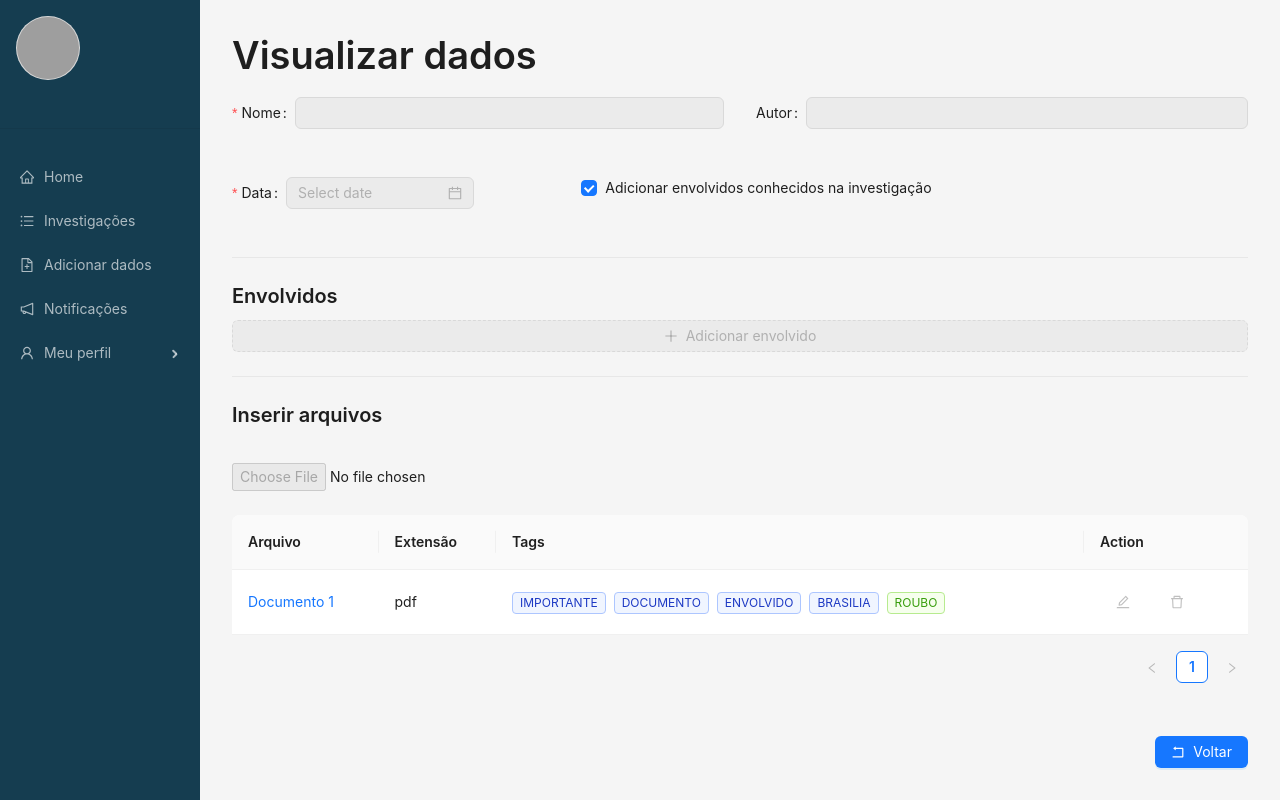
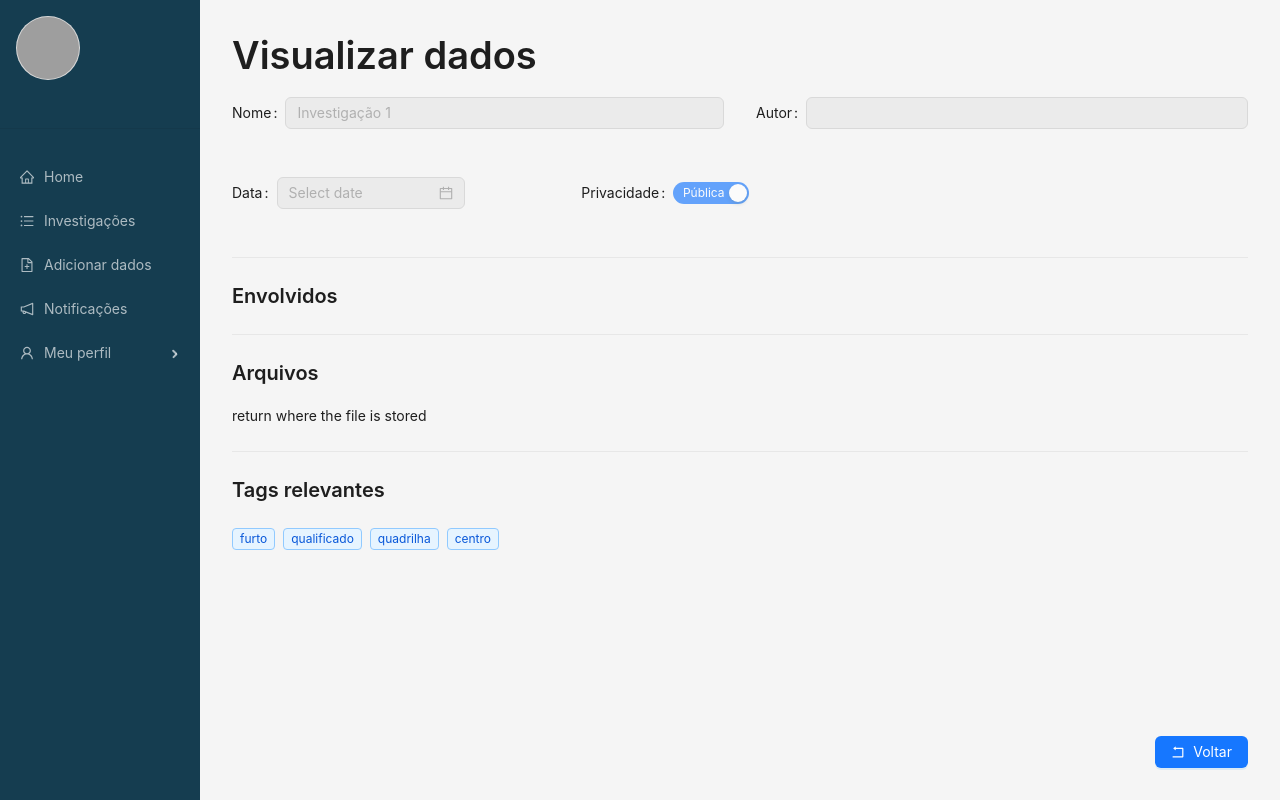
Before and after one commit to chiucchi/intelishare, a React (Vite) app: page /investigations/detail in a window 1280 px wide. Built offline with nearby package versions, Linux system fonts and the light colour scheme; grey boxes are pictures that could not be loaded.

Commit message:
adjusted in other pages

```diff
--- a/src/pages/investigations/InvestigationList.tsx
+++ b/src/pages/investigations/InvestigationList.tsx
@@ -54,7 +54,7 @@ const Investigationlist = () => {
       ),
     },
     {
-      title: "Action",
+      title: "",
       key: "action",
       render: (_, record) => (
         <Space size="middle">
@@ -62,6 +62,7 @@ const Investigationlist = () => {
             type="text"
             onClick={() => {
               // fazer a request pra pegar os dados baseado no id aqui, e ai sim passar pra proxima pagina
+              // ou fazer a request na pagina de detalhes também caso a pessoa de refresh na pagina
               navigate("detail");
             }}
           >
--- a/src/pages/investigations/create/InvestigationsAdd.tsx
+++ b/src/pages/investigations/create/InvestigationsAdd.tsx
@@ -28,7 +28,6 @@ import {
   SendOutlined,
   UploadOutlined,
 } from "@ant-design/icons";
-import JSZip from "jszip";
 import { extractUser } from "../../../helpers/getUser";
 const { Option } = Select;
 
--- a/src/pages/investigations/details/InvestigationDetail.tsx
+++ b/src/pages/investigations/details/InvestigationDetail.tsx
@@ -1,36 +1,22 @@
 import {
   Button,
-  Card,
-  Checkbox,
   Col,
   DatePicker,
   DatePickerProps,
   Divider,
   Form,
   Input,
-  Modal,
-  Popconfirm,
   Row,
   Select,
   Space,
-  Table,
+  Switch,
   Tag,
   Typography,
 } from "antd";
 import PageContainer from "../../../components/container/Container";
 import { useState } from "react";
-import { CheckboxChangeEvent } from "antd/es/checkbox";
 import type { SelectProps } from "antd";
-import {
-  DeleteOutlined,
-  EditOutlined,
-  MinusCircleOutlined,
-  PlusOutlined,
-  RollbackOutlined,
-  SendOutlined,
-} from "@ant-design/icons";
-import JSZip from "jszip";
-import type { ColumnsType } from "antd/es/table";
+import { RollbackOutlined } from "@ant-design/icons";
 import { useNavigate } from "react-router-dom";
 import { extractUser } from "../../../helpers/getUser";
 
@@ -50,18 +36,12 @@ const InvestigationDetail = () => {
   const [isModalOpen, setIsModalOpen] = useState(false);
   const navigate = useNavigate();
   const userData = extractUser();
-
-  const showModal = () => {
-    setIsModalOpen(true);
-  };
-
-  const handleOk = () => {
-    setIsModalOpen(false);
-  };
-
-  const handleCancel = () => {
-    setIsModalOpen(false);
-  };
+  const [selectedItems, setSelectedItems] = useState<string[]>([
+    "furto",
+    "qualificado",
+    "quadrilha",
+    "centro",
+  ]);
 
   const onChange = (
     e: React.ChangeEvent<HTMLInputElement | HTMLTextAreaElement>
@@ -73,22 +53,6 @@ const InvestigationDetail = () => {
     console.log(date, dateString);
   };
 
-  const handleAddClick = () => {};
-
-  const handleFileSelect = async (e: React.ChangeEvent<HTMLInputElement>) => {
-    const file = e.target.files?.[0];
-    setMainFile(file?.name);
-    if (!file) {
-      return;
-    }
-    const zip = new JSZip();
-    const zipFile = await zip.loadAsync(file);
-    const files = Object.keys(zipFile.files);
-    setFilenames(files);
-    /* setFiles(zipFile.files); */
-    console.log(files);
-  };
-
   const onFinish = (values: any) => {
     console.log("Success:", values);
   };
@@ -96,85 +60,6 @@ const InvestigationDetail = () => {
   const onFinishFailed = (errorInfo: any) => {
     console.log("Failed:", errorInfo);
   };
-
-  const sights = {
-    Beijing: ["Tiananmen", "Great Wall"],
-    Shanghai: ["Oriental Pearl", "The Bund"],
-  };
-
-  const handleChange = () => {
-    form.setFieldsValue({ sights: [] });
-  };
-
-  const columns: ColumnsType<DataType> = [
-    {
-      title: "Arquivo",
-      dataIndex: "file",
-      key: "file",
-      render: (text) => <a>{text}</a>,
-    },
-    {
-      title: "Extensão",
-      dataIndex: "extension",
-      key: "extension",
-    },
-    {
-      title: "Tags",
-      key: "tags",
-      dataIndex: "tags",
-      render: (_, { tags }) => (
-        <>
-          {tags.map((tag) => {
-            let color = tag.length > 5 ? "geekblue" : "green";
-            if (tag === "loser") {
-              color = "volcano";
-            }
-            return (
-              <Tag color={color} key={tag}>
-                {tag.toUpperCase()}
-              </Tag>
-            );
-          })}
-        </>
-      ),
-    },
-    {
-      title: "Action",
-      key: "action",
-      render: (_, record) => (
-        <Space>
-          <Button type="text" onClick={() => setIsModalOpen(true)} disabled>
-            <EditOutlined />
-          </Button>
-          <Popconfirm
-            title="Deletar o arquivo"
-            description="Você tem certeza que quer remover o arquivo?"
-            okText="Sim"
-            cancelText="Não"
-            disabled
-            onConfirm={() => {
-              console.log(record);
-              // adicionar trigger da mensagem aqui
-            }}
-            onCancel={() => undefined}
-          >
-            <Button type="text" disabled>
-              <DeleteOutlined />
-            </Button>
-          </Popconfirm>
-        </Space>
-      ),
-    },
-  ];
-
-  const data: DataType[] = [
-    {
-      key: "1",
-      file: "Documento 1",
-      extension: "pdf",
-      tags: ["importante", "documento", "envolvido", "brasilia", "roubo"],
-    },
-  ];
 
   const options: SelectProps["options"] = [];
 
@@ -198,82 +83,59 @@ const InvestigationDetail = () => {
       >
         <Row gutter={[{ xs: 8, sm: 16, md: 24, lg: 32 }, 24]} align="top">
           <Col span={12}>
-            <Form.Item
-              label="Nome"
-              name="name"
-              rules={[
-                { required: true, message: "Por favor adicione um nome" },
-              ]}
-            >
-              <Input maxLength={40} onChange={() => undefined} disabled />
+            <Form.Item label="Nome" name="name">
+              <Input
+                maxLength={40}
+                defaultValue="Investigação 1"
+                /* pegar do nome do usuário autor da investigação */
+                onChange={() => undefined}
+                disabled
+              />
             </Form.Item>
           </Col>
           <Col span={12}>
             <Form.Item label="Autor" name="author">
               <Input
-                defaultValue={userData?.name}
+                defaultValue={userData?.name} // pegar do nome do usuário autor da investigação
                 onChange={() => undefined}
                 disabled
               />
             </Form.Item>
           </Col>
           <Col span={8}>
-            <Form.Item
-              label="Data"
-              name="date"
-              rules={[
-                {
-                  required: true,
-                  message: "Por favor adicione uma data próxima",
-                },
-              ]}
-            >
+            <Form.Item label="Data" name="date">
               <DatePicker onChange={onChangeDate} disabled />
             </Form.Item>
           </Col>
-          <Col span={12}>
-            <Checkbox checked={checked}>
-              Adicionar envolvidos conhecidos na investigação
-            </Checkbox>
+          <Col span={8}>
+            <Form.Item label="Privacidade" name="isPublic">
+              <Switch
+                defaultChecked
+                checkedChildren="Pública"
+                unCheckedChildren="Privada"
+                disabled
+              />
+            </Form.Item>
           </Col>
         </Row>
-        {checked && (
+        {checked /* ver se o array de envolvidos é maior q 0 */ && (
           <>
             <Divider />
             <Typography.Title level={4}>Envolvidos</Typography.Title>
             <Form.List name="involveds">
-              {(fields, { add, remove }) => {
+              {(fields) => {
                 return (
                   <>
                     {fields.map((field) => (
                       <Row gutter={16} key={field.key} align="middle">
                         <Col span={12}>
-                          <Form.Item
-                            {...field}
-                            name={[field.name, "involved"]}
-                            rules={[
-                              {
-                                required: true,
-                                message:
-                                  "Favor adicionar um nome, ou remover o envolvido",
-                              },
-                            ]}
-                          >
+                          <Form.Item {...field} name={[field.name, "involved"]}>
                             <Input />
                           </Form.Item>
                         </Col>
                         <Col span={6} style={{ marginBottom: "24px" }}></Col>
                       </Row>
                     ))}
-                    <Button
-                      type="dashed"
-                      onClick={() => add()}
-                      disabled
-                      block
-                      icon={<PlusOutlined />}
-                    >
-                      Adicionar envolvido
-                    </Button>
                   </>
                 );
               }}
@@ -281,10 +143,20 @@ const InvestigationDetail = () => {
           </>
         )}
         <Divider />
-        <Space direction="vertical" size="large" style={{ display: "flex" }}>
-          <Typography.Title level={4}>Inserir arquivos</Typography.Title>
-          <input type="file" onChange={handleFileSelect} disabled />
-          <Table dataSource={data} columns={columns} />
+        <Space direction="vertical" style={{ display: "flex" }}>
+          <Typography.Title level={4}>Arquivos</Typography.Title>
+          return where the file is stored
+        </Space>
+        <Divider />
+        <Space direction="vertical" style={{ display: "flex" }}>
+          <Typography.Title level={4}>Tags relevantes</Typography.Title>
+          <Form.Item name="tags">
+            {selectedItems.map((item) => (
+              <Tag color="blue" key={item}>
+                {item}
+              </Tag>
+            ))}
+          </Form.Item>
         </Space>
         <div
           style={{
--- a/src/pages/investigations/edit/InvestigationEdit.tsx
+++ b/src/pages/investigations/edit/InvestigationEdit.tsx
@@ -1,6 +1,5 @@
 import {
   Button,
-  Card,
   Checkbox,
   Col,
   DatePicker,
@@ -8,29 +7,26 @@ import {
   Divider,
   Form,
   Input,
-  Modal,
   Popconfirm,
   Row,
   Select,
   Space,
-  Table,
-  Tag,
+  Switch,
   Typography,
+  notification,
 } from "antd";
 import PageContainer from "../../../components/container/Container";
 import { useState } from "react";
 import { CheckboxChangeEvent } from "antd/es/checkbox";
 import type { SelectProps } from "antd";
 import {
-  DeleteOutlined,
-  EditOutlined,
+  CloseOutlined,
   MinusCircleOutlined,
   PlusOutlined,
   SendOutlined,
 } from "@ant-design/icons";
-import JSZip from "jszip";
-import type { ColumnsType } from "antd/es/table";
 import { extractUser } from "../../../helpers/getUser";
+import { useNavigate } from "react-router-dom";
 
 interface DataType {
   key: string;
@@ -42,23 +38,11 @@ interface DataType {
 const InvestigationEdit = () => {
   const [form] = Form.useForm();
   const [checked, setChecked] = useState(false);
-  const [files, setFiles] = useState<File[]>([]);
-  const [filenames, setFilenames] = useState<string[]>([]);
-  const [mainFile, setMainFile] = useState<string>();
-  const [isModalOpen, setIsModalOpen] = useState(false);
+  const [file, setFile] = useState<File>();
   const userData = extractUser();
+  const [selectedItems, setSelectedItems] = useState<string[]>([]);
 
-  const showModal = () => {
-    setIsModalOpen(true);
-  };
-
-  const handleOk = () => {
-    setIsModalOpen(false);
-  };
-
-  const handleCancel = () => {
-    setIsModalOpen(false);
-  };
+  const navigate = useNavigate();
 
   const onChange = (
     e: React.ChangeEvent<HTMLInputElement | HTMLTextAreaElement>
@@ -80,16 +64,32 @@ const InvestigationEdit = () => {
 
   const handleFileSelect = async (e: React.ChangeEvent<HTMLInputElement>) => {
     const file = e.target.files?.[0];
-    setMainFile(file?.name);
+
     if (!file) {
       return;
     }
-    const zip = new JSZip();
-    const zipFile = await zip.loadAsync(file);
-    const files = Object.keys(zipFile.files);
-    setFilenames(files);
-    /* setFiles(zipFile.files); */
-    console.log(files);
+
+    /* if (file.size > 1024) {
+      notification.open({
+        message: "O arquivo é muito grande",
+        description: "O arquivo deve ter no máximo 1MB",
+      });
+    } */
+
+    // check if file is a zip
+    console.log(file.type);
+    if (
+      file.type !== "application/zip" &&
+      file.type !== "application/x-zip-compressed"
+    ) {
+      notification.open({
+        message: "O arquivo não é um zip",
+        description:
+          "O arquivo deve possuir uma das seguintes extensões: .zip .rar .7z .tar .gz .bz2",
+      });
+    } else {
+      setFile(file);
+    }
   };
 
   const onFinish = (values: any) => {
@@ -100,83 +100,9 @@ const InvestigationEdit = () => {
     console.log("Failed:", errorInfo);
   };
 
-  const sights = {
-    Beijing: ["Tiananmen", "Great Wall"],
-    Shanghai: ["Oriental Pearl", "The Bund"],
-  };
-
   const handleChange = () => {
     form.setFieldsValue({ sights: [] });
   };
-
-  const columns: ColumnsType<DataType> = [
-    {
-      title: "Arquivo",
-      dataIndex: "file",
-      key: "file",
-      render: (text) => <a>{text}</a>,
-    },
-    {
-      title: "Extensão",
-      dataIndex: "extension",
-      key: "extension",
-    },
-    {
-      title: "Tags",
-      key: "tags",
-      dataIndex: "tags",
-      render: (_, { tags }) => (
-        <>
-          {tags.map((tag) => {
-            let color = tag.length > 5 ? "geekblue" : "green";
-            if (tag === "loser") {
-              color = "volcano";
-            }
-            return (
-              <Tag color={color} key={tag}>
-                {tag.toUpperCase()}
-              </Tag>
-            );
-          })}
-        </>
-      ),
-    },
-    {
-      title: "Action",
-      key: "action",
-      render: (_, record) => (
-        <Space>
-          <Button type="text" onClick={() => setIsModalOpen(true)}>
-            <EditOutlined />
-          </Button>
-          <Popconfirm
-            title="Deletar o arquivo"
-            description="Você tem certeza que quer remover o arquivo?"
-            okText="Sim"
-            cancelText="Não"
-            onConfirm={() => {
-              console.log(record);
-              // adicionar trigger da mensagem aqui
-            }}
-            onCancel={() => undefined}
-          >
-            <Button type="text">
-              <DeleteOutlined />
-            </Button>
-          </Popconfirm>
-        </Space>
-      ),
-    },
-  ];
-
-  const data: DataType[] = [
-    {
-      key: "1",
-      file: "Documento 1",
-      extension: "pdf",
-      tags: ["importante", "documento", "envolvido", "brasilia", "roubo"],
-    },
-  ];
 
   const options: SelectProps["options"] = [];
 
@@ -186,6 +112,10 @@ const InvestigationEdit = () => {
       label: i.toString(36) + i,
     });
   }
+
+  const onChangeSwitch = (checked: boolean) => {
+    console.log(`switch to ${checked}`);
+  };
 
   return (
     <PageContainer style={{ height: "100%" }}>
@@ -221,7 +151,7 @@ const InvestigationEdit = () => {
           </Col>
           <Col span={8}>
             <Form.Item
-              label="Data"
+              label="Data de início"
               name="date"
               rules={[
                 {
@@ -233,7 +163,17 @@ const InvestigationEdit = () => {
               <DatePicker onChange={onChangeDate} />
             </Form.Item>
           </Col>
-          <Col span={12}>
+          <Col span={8}>
+            <Form.Item label="Privacidade" name="isPublic">
+              <Switch
+                defaultChecked
+                onChange={onChangeSwitch}
+                checkedChildren="Pública"
+                unCheckedChildren="Privada"
+              />
+            </Form.Item>
+          </Col>
+          <Col span={8}>
             <Checkbox checked={checked} onChange={onChangeCheck}>
               Adicionar envolvidos conhecidos na investigação
             </Checkbox>
@@ -271,6 +211,8 @@ const InvestigationEdit = () => {
                         </Col>
                       </Row>
                     ))}
+                    <Row>
+                      <Col span={12}>
                         <Button
                           type="dashed"
                           onClick={() => add()}
@@ -279,6 +221,8 @@ const InvestigationEdit = () => {
                         >
                           Adicionar envolvido
                         </Button>
+                      </Col>
+                    </Row>
                   </>
                 );
               }}
@@ -288,25 +232,34 @@ const InvestigationEdit = () => {
         <Divider />
         <Space direction="vertical" size="large" style={{ display: "flex" }}>
           <Typography.Title level={4}>Inserir arquivos</Typography.Title>
-          <input type="file" onChange={handleFileSelect} />
-          <Table dataSource={data} columns={columns} />
+          <Form.Item name="file">
+            <Input
+              type="file"
+              onChange={handleFileSelect}
+              bordered={false}
+              accept=".zip,application/zip,.rar,.7zip,.tar,.gz"
+            />
+          </Form.Item>
+          {/* MOSTRAR AQUI O LINK DO ARQUIVO QUE JÁ TEM NA INVESTIGAÇÃO */}
         </Space>
-        <Modal
-          title="Editar tags"
-          open={isModalOpen}
-          onOk={handleOk}
-          onCancel={handleCancel}
-        >
-          <Space direction="vertical" style={{ width: "100%" }}>
+        <Divider />
+        <Space direction="vertical" size="large" style={{ display: "flex" }}>
+          <Typography.Title level={4}>Tags relevantes</Typography.Title>
+          <Row>
+            <Col span={12}>
+              <Form.Item name="tags">
                 <Select
                   mode="tags"
                   style={{ width: "100%" }}
-              onChange={handleChange}
+                  value={selectedItems}
+                  onChange={setSelectedItems}
                   tokenSeparators={[","]}
-              options={options}
+                  options={[]}
                 />
+              </Form.Item>
+            </Col>
+          </Row>
         </Space>
-        </Modal>
         <div
           style={{
             position: "absolute",
@@ -314,10 +267,24 @@ const InvestigationEdit = () => {
             right: "32px",
           }}
         >
+          <Space>
+            <Popconfirm
+              title="Cancelar edição"
+              description="Tem certeza que quer dispensar as alterações?"
+              okText="Sim"
+              cancelText="Não"
+              onConfirm={() => navigate(-1)}
+            >
+              <Button type="dashed" htmlType="button">
+                <CloseOutlined />
+                Cancelar
+              </Button>
+            </Popconfirm>
             <Button type="primary" htmlType="submit">
               <SendOutlined />
               Enviar dados
             </Button>
+          </Space>
         </div>
       </Form>
     </PageContainer>
```
Lines whose indentation alone changed are shown as unchanged.
